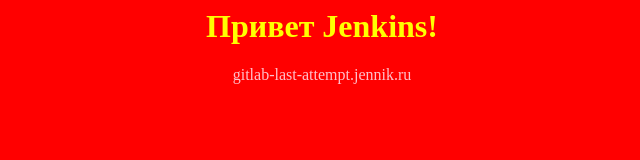
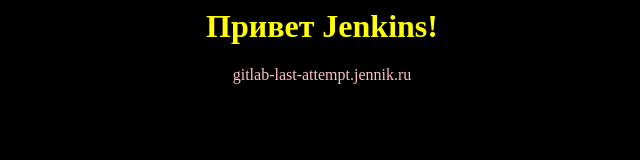
Before and after one commit to jennik/app-for-jenkins, a plain HTML site: page index.html in a window 1280 px wide. Shown: the whole page, without its empty margins (318-958 px from the left). Drawn offline with Linux system fonts and the light colour scheme.

Commit message:
Changed background color

```diff
--- a/index.html
+++ b/index.html
@@ -1,5 +1,5 @@
 <html>
-<body bgcolor="red">
+<body bgcolor="black">
 	<center>
 		<h1 style="color: yellow;">Привет Jenkins!</h1>
 		<span style="color: pink;">gitlab-last-attempt.jennik.ru</span>
```
